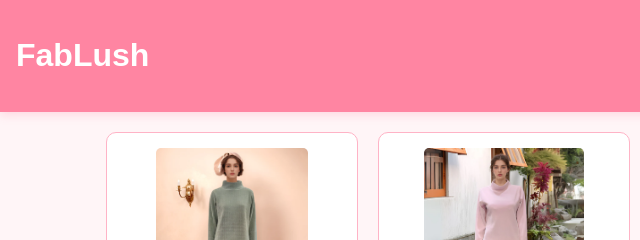
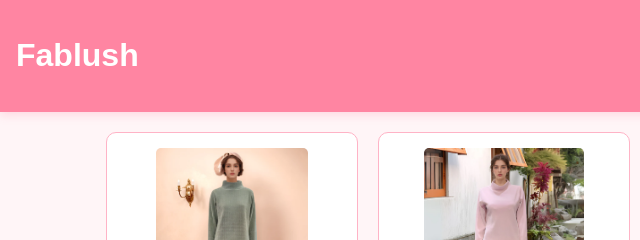
Before and after one commit to Arjun-2906/Fablush-Demo, a plain HTML site: page index.html in a window 1280 px wide. Shown: the top 240 px of the page, 0-640 px from the left. Drawn offline with Linux system fonts and the light colour scheme.

Commit message:
Update index.html

```diff
--- a/index.html
+++ b/index.html
@@ -8,7 +8,7 @@
 </head>
 <body>
   <header>
-    <h1>FabLush</h1>
+    <h1>Fablush</h1>
     <div id="cart">
       🛒 Cart (<span id="cart-count">0</span>)
     </div>
```
